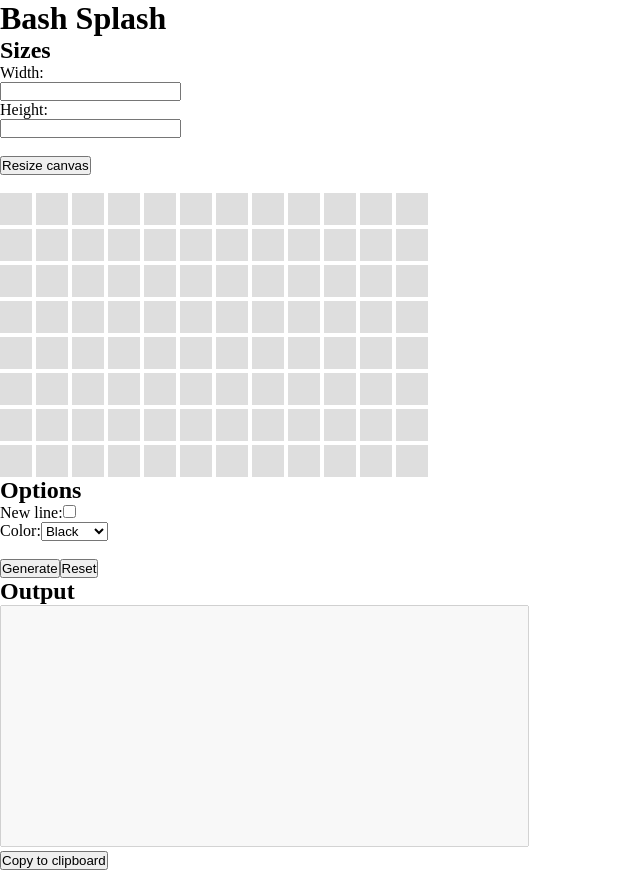
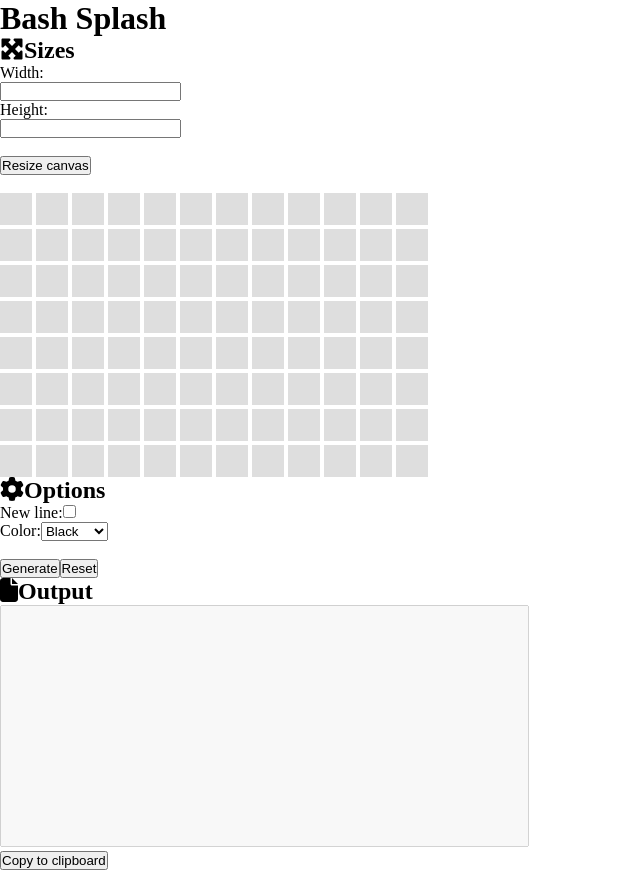
Before and after one commit to saintabomination/bash-splash, a React (Create React App) app: page / in a window 1280 px wide. Shown: the whole page, without its empty margins (0-640 px from the left). Built offline with nearby package versions, Linux system fonts and the light colour scheme.

Commit message:
Creating the Icon component

```diff
--- a/package.json
+++ b/package.json
@@ -4,6 +4,11 @@
   "homepage": "https://saintabomination.github.io/bash-splash",
   "private": false,
   "dependencies": {
+    "@fortawesome/fontawesome-svg-core": "^6.2.0",
+    "@fortawesome/free-brands-svg-icons": "^6.2.0",
+    "@fortawesome/free-regular-svg-icons": "^6.2.0",
+    "@fortawesome/free-solid-svg-icons": "^6.2.0",
+    "@fortawesome/react-fontawesome": "^0.2.0",
     "@reduxjs/toolkit": "^1.8.6",
     "@testing-library/jest-dom": "^5.14.1",
     "@testing-library/react": "^13.0.0",
@@ -47,6 +52,7 @@
     ]
   },
   "devDependencies": {
+    "@fortawesome/fontawesome-common-types": "^6.2.0",
     "gh-pages": "^4.0.0",
     "sass": "^1.55.0"
   }
--- a/src/App.tsx
+++ b/src/App.tsx
@@ -2,6 +2,7 @@ import { useEffect, useRef } from 'react';
 import { useSelector, useDispatch } from 'react-redux';
 
 import Board from './components/Board';
+import Icon from './components/Icon';
 import { generateBoardBase, resetBoard } from './redux/slices/boardSlice';
 import { generateScript } from './functions/generateScript';
 
@@ -55,7 +56,10 @@ const App = (): JSX.Element => {
   return (
     <>
       <h1>Bash Splash</h1>
-      <h2>Sizes</h2>
+      <h2>
+        <Icon name="maximize" type="fas" />
+        Sizes
+      </h2>
       <form onSubmit={e => handleResize(e)}>
         <label htmlFor="width">Width:</label><br />
         <input type="number" name="width" ref={widthRef} required /><br />
@@ -64,7 +68,10 @@ const App = (): JSX.Element => {
         <button>Resize canvas</button><br /><br />
       </form>
       <Board tiles={tiles} />
-      <h2>Options</h2>
+      <h2>
+        <Icon name="gear" type="fas" />
+        Options
+      </h2>
       <label htmlFor="newline">New line:</label>
       <input type="checkbox" name="newline" ref={newLineRef} /><br />
       <label htmlFor="color">Color:</label>
@@ -81,7 +88,10 @@ const App = (): JSX.Element => {
       </select><br /><br />
       <button onClick={handleGeneration}>Generate</button>
       <button onClick={handleReset}>Reset</button>
-      <h2>Output</h2>
+      <h2>
+        <Icon name="file" type="fas" />
+        Output
+      </h2>
       <textarea
         name="output"
         cols={64}
--- /dev/null
+++ b/src/components/Icon/Icon.component.tsx
@@ -0,0 +1,31 @@
+import { FontAwesomeIcon } from '@fortawesome/react-fontawesome';
+import { library } from '@fortawesome/fontawesome-svg-core';
+import { fas } from '@fortawesome/free-solid-svg-icons';
+import { fab } from '@fortawesome/free-brands-svg-icons';
+
+import type { IconName, IconPrefix } from '@fortawesome/fontawesome-svg-core';
+
+import './Icon.styles.scss';
+
+type Props = {
+  name: IconName;
+  type: IconPrefix;
+  size?: number;
+};
+
+library.add(fas);
+library.add(fab);
+
+const Icon = ({ name, type, size = 1 }: Props): JSX.Element =>
+  (
+    <div
+      className="icon"
+      style={{
+        fontSize: `${size}em`,
+      }}
+    >
+      <FontAwesomeIcon icon={[type, name]} />
+    </div>
+  );
+
+export default Icon;
--- /dev/null
+++ b/src/components/Icon/Icon.styles.scss
@@ -0,0 +1,3 @@
+.icon {
+  display: inline;
+}
--- /dev/null
+++ b/src/components/Icon/index.ts
@@ -0,0 +1,3 @@
+import Icon from './Icon.component';
+
+export default Icon;
```
Also changed, not shown: 1 other file (tests, documents, lock files or other folders).
